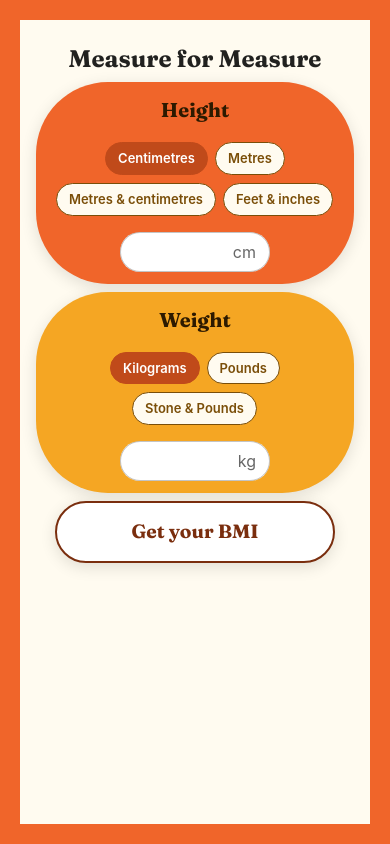
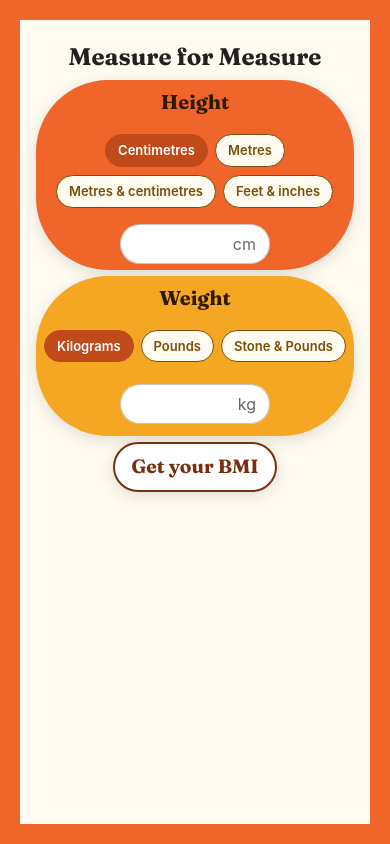
Before and after one commit to KerryCX/measure-for-measure, a React (Vite) app: page / in a window 390 px wide. Built offline with nearby package versions, Linux system fonts and the light colour scheme.

Commit message:
make mobile screen friendly

```diff
--- a/src/App.tsx
+++ b/src/App.tsx
@@ -75,7 +75,7 @@ const App = () => {
       maxWidth='sm'
       component='main'
       sx={{
-        py: { xs: 1, sm: 4 },
+        py: { xs: 0.75, sm: 4 },
         borderRadius: 4,
         mt: 2,
       }}
@@ -109,11 +109,11 @@ const App = () => {
           color: "#7A2E0E",
           border: "2px solid #7A2E0E",
           fontSize: "1.2rem",
-          maxWidth: 280,
+          width: "auto",
           fontWeight: 700,
           borderRadius: "999px",
-          py: 1.5,
-          mb: 2,
+          py: { xs: 0.75, sm: 1.5 },
+          mb: { xs: 0.75, sm: 2 },
           mx: "auto",
           display: "block",
           fontFamily: "Fraunces, serif",
--- a/src/components/BMIResult.tsx
+++ b/src/components/BMIResult.tsx
@@ -13,7 +13,7 @@ interface BMIResultProps {
 const cardSx = {
   background: "#F5D020",
   borderRadius: 3,
-  padding: { xs: 1.5, sm: 3 },
+  padding: { xs: 0.75, sm: 3 },
   textAlign: "center",
   mt: { xs: 1, sm: 2 },
   maxWidth: 280,
@@ -48,7 +48,10 @@ const BMIResult = ({ result }: BMIResultProps) => {
       >
         {result.value}
       </Typography>
-      <Typography variant='subtitle2' sx={{ color: "#2D1A00", mb: 1 }}>
+      <Typography
+        variant='subtitle2'
+        sx={{ color: "#2D1A00", mb: { xs: 0.5, sm: 1 } }}
+      >
         BMI
       </Typography>
       <FormControlLabel
--- a/src/components/MeasureCard.tsx
+++ b/src/components/MeasureCard.tsx
@@ -13,8 +13,8 @@ const MeasureCard = ({ label, children, background }: MeasureCardProps) => {
       sx={{
         background,
         borderRadius: 3,
-        padding: { xs: 1.5, sm: 3 },
-        mb: { xs: 1, sm: 3 },
+        padding: { xs: 0.75, sm: 3 },
+        mb: { xs: 0.75, sm: 3 },
         boxShadow: "0 4px 16px rgba(0,0,0,0.12)",
       }}
     >
--- a/src/components/WeightInput.tsx
+++ b/src/components/WeightInput.tsx
@@ -107,7 +107,15 @@ const WeightInput = ({ value, onChange, onError }: WeightInputProps) => {
         options={WEIGHT_OPTIONS}
         onChange={handleUnitChange}
       />
-      <Box sx={{ display: "flex", gap: 2, mt: 2, justifyContent: "center" }}>
+      <Box
+        sx={{
+          display: "flex",
+          gap: 2,
+          mt: 2,
+          justifyContent: "center",
+          py: { xs: 0.75, sm: 4 },
+        }}
+      >
         <TextField
           type='number'
           value={value.primary || ""}
@@ -133,7 +141,7 @@ const WeightInput = ({ value, onChange, onError }: WeightInputProps) => {
             onBlur={handleSecondaryBlur}
             onKeyDown={handleSecondaryKeyDown}
             size='small'
-            sx={{ width: 150 }}
+            sx={{ width: 150, py: { xs: 0.75, sm: 4 } }}
             slotProps={{
               input: {
                 endAdornment: (
```
